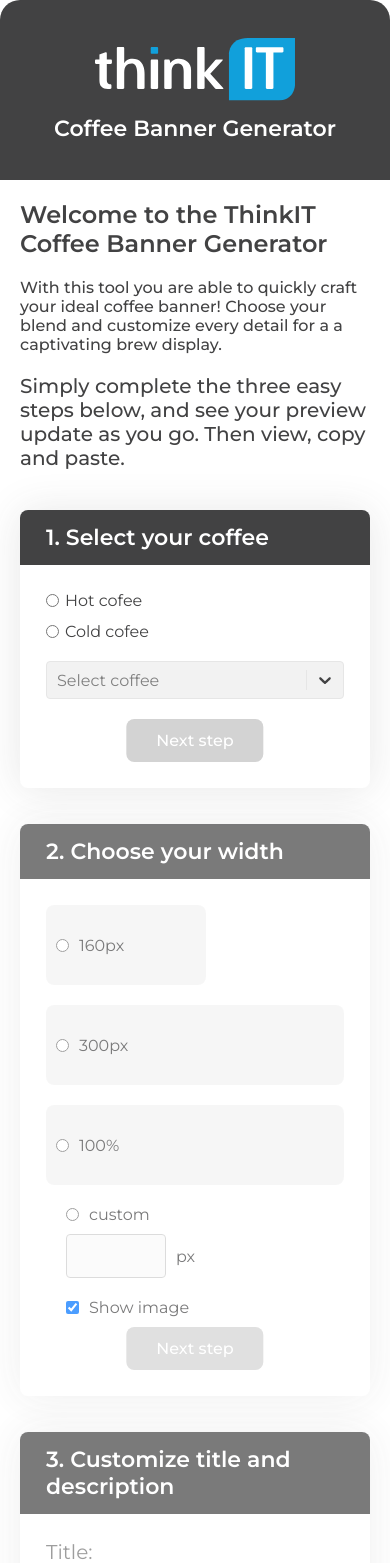
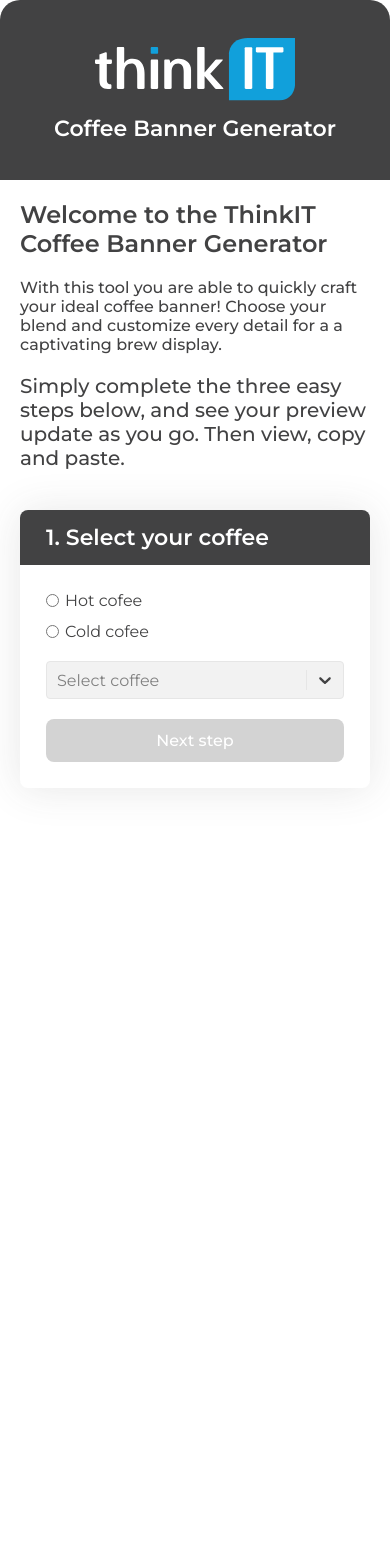
Before and after one commit to LukaBrdar135/coffee-banner-generator, a React (Vite) app: page / in a window 390 px wide. Shown: the top 1563 px of the page. After the commit the page ends 948 px from the top, so only its background shows below. Built offline with nearby package versions, Linux system fonts and the light colour scheme.

Commit message:
fix: adding linebreak in description, responsive

```diff
--- a/src/components/GeneratedCodeModal/utils.ts
+++ b/src/components/GeneratedCodeModal/utils.ts
@@ -57,11 +57,11 @@ export const getGeneratedCode = (
 </style>
 
 <div class="banner">
-   <div class="title">
-       ${bannerTitle}
-   </div>
+   <div class="title">${bannerTitle}</div>
    <div class="description">
-       <p class="description__text">${bannerDescription}</p>
+        <p class="description__text">
+            ${addNewlinesEvery80Characters(bannerDescription).trim()}
+        </p>
        ${showImage ? '<div class="description__image"></div>' : ''}
    </div>
    <div class="ingredients">
@@ -69,3 +69,14 @@ export const getGeneratedCode = (
    </div>
 </div>`;
 };
+
+const addNewlinesEvery80Characters = (input: string) => {
+    const maxLength = 80;
+    let result = '';
+    for (let i = 0; i < input.length; i += maxLength) {
+        const substring = input.slice(i, i + maxLength);
+        const cleanedSubstring = substring.replace(/\n +/g, '\n');
+        result += cleanedSubstring.trim() + '\n\t\t\t';
+    }
+    return result;
+};
--- a/src/components/StepTwo/StepTwo.tsx
+++ b/src/components/StepTwo/StepTwo.tsx
@@ -23,9 +23,8 @@ const StepTwo: React.FC = () => {
     };
 
     const onInputChangeHandler = (event: React.ChangeEvent<HTMLInputElement>) => {
-        // TODO: Add field validation
         setCustomWidth(event.target.value);
-        setBannnerWidth(event.target.value + 'px');
+        setBannnerWidth(Math.abs(parseInt(event.target.value)) + 'px');
         if (event.target.value !== '') {
             setIsDisabled(false);
         } else {
--- a/src/components/StepsAndPreview/StepsAndPreview.css
+++ b/src/components/StepsAndPreview/StepsAndPreview.css
@@ -18,6 +18,7 @@
 @media (max-width: 992px) {
     .steps-and-preview {
         flex-direction: column;
+        gap: 40px;
     }
 
     .steps-and-preview__steps {
--- a/src/components/StepsAndPreview/StepsAndPreview.tsx
+++ b/src/components/StepsAndPreview/StepsAndPreview.tsx
@@ -7,14 +7,14 @@ import { BannerPreview } from '../BannerPreview/BannerPreview';
 import { useStepStore } from '../../store/useStepStore';
 
 const StepsAndPreview: React.FC = () => {
-    const { selectedCoffee } = useStepStore();
+    const { currentStep, selectedCoffee } = useStepStore();
 
     return (
         <div className="steps-and-preview">
             <div className="steps-and-preview__steps">
-                <StepOne />
-                <StepTwo />
-                <StepThree />
+                {currentStep === 1 && <StepOne />}
+                {currentStep === 2 && <StepTwo />}
+                {currentStep === 3 && <StepThree />}
             </div>
             <div className="steps-and-preview__preview">{selectedCoffee && <BannerPreview />}</div>
         </div>
--- a/src/components/UI/Button/Button.css
+++ b/src/components/UI/Button/Button.css
@@ -38,8 +38,8 @@
 }
 
 @media (max-width: 480px) {
-    .button.right {
-        margin-left: 50%;
-        transform: translateX(-50%);
+    .button {
+        width: 100%;
+        justify-content: center;
     }
 }
--- a/src/components/UI/Textarea/Textarea.css
+++ b/src/components/UI/Textarea/Textarea.css
@@ -11,3 +11,9 @@
     padding: 10px;
     resize: none;
 }
+
+@media (max-width: 480px) {
+    .textarea {
+        height: 200px;
+    }
+}
```
